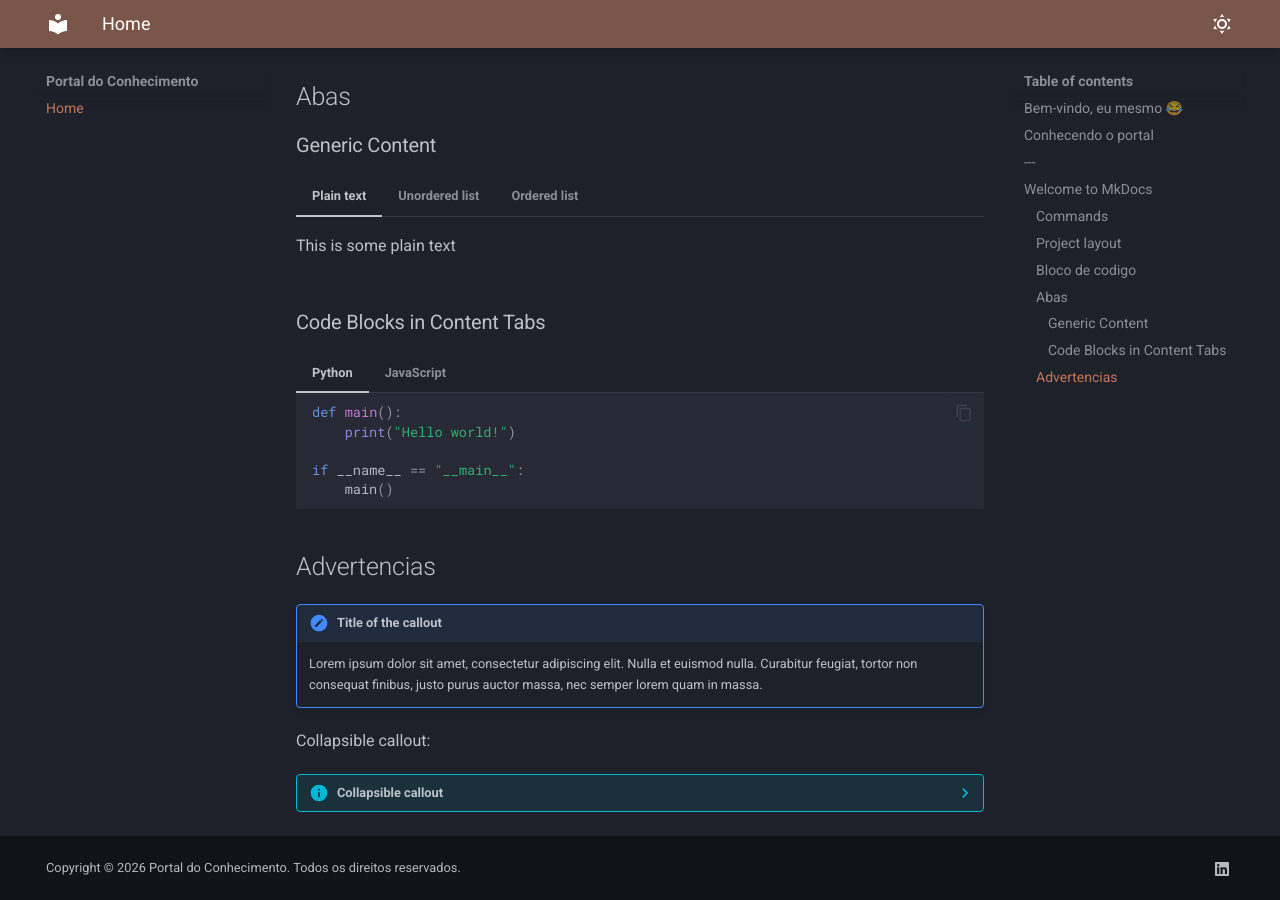
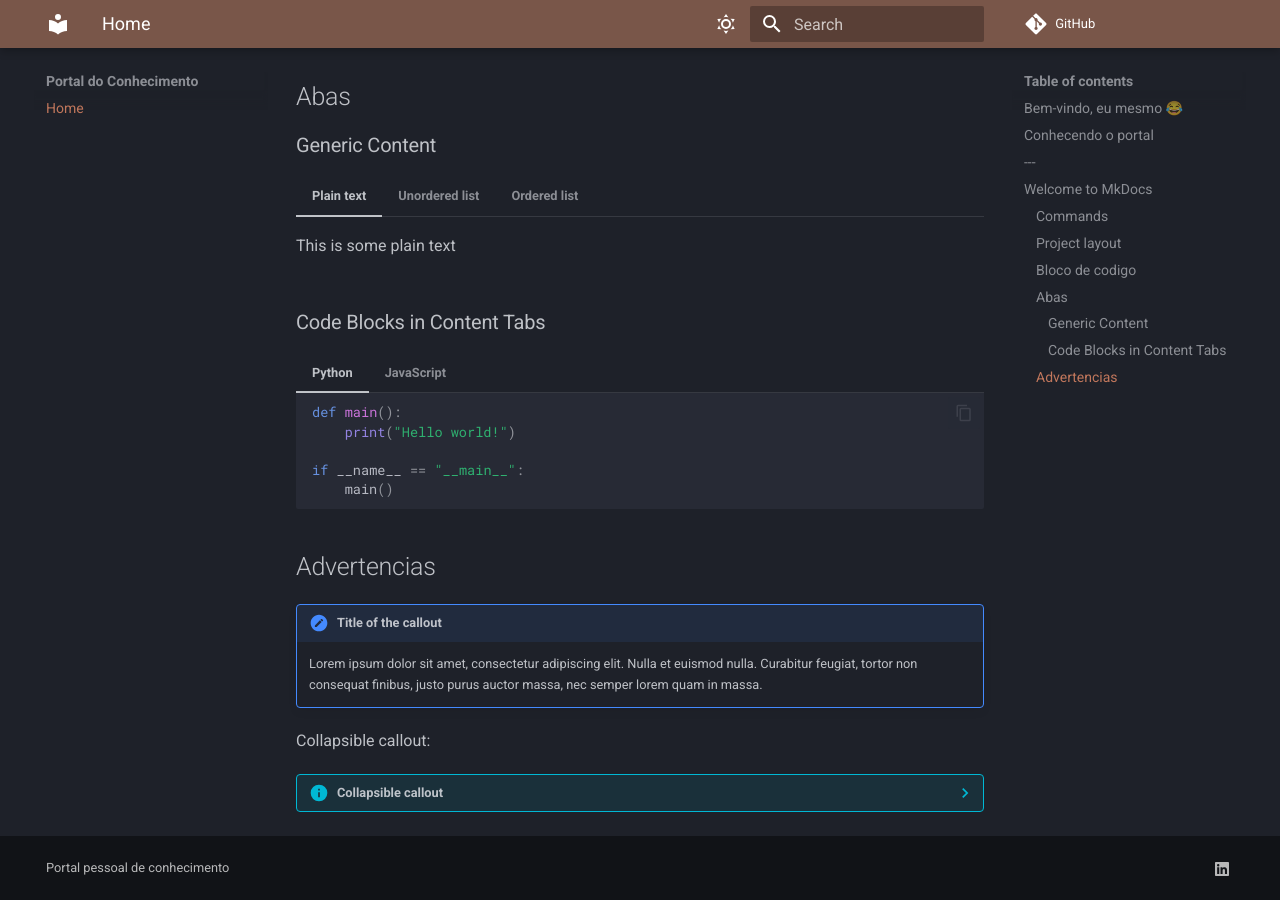
Before and after one commit to ElvisAmorim/base-conhecimento, an MkDocs documentation site: the page built from docs/index.md, in a window 1280 px wide and 900 px high, scrolled down 1241 px. Built offline with MkDocs 1.6.1 and Material for MkDocs 9.7.7, drawn with Linux system fonts in a browser that asks for light colours; comment, search, counter and statistics services are not loaded.

```diff
--- a/mkdocs.yml
+++ b/mkdocs.yml
@@ -1,6 +1,6 @@
 site_name: Portal do Conhecimento
-# repo_url: https://github.com/ElvisAmorim/base-conhecimento
-# repo_name: GitHub
+repo_url: https://github.com/ElvisAmorim/base-conhecimento
+repo_name: GitHub
 
 edit_uri: edit/main/docs/
 
@@ -34,6 +34,8 @@ theme:
     - navigation.footer # navegação no rodapé
     # editar pagina
     # - navigation.tabs
+    - navigation.instant # busca instantania
+    - navigation.sections
     - search.highlight
     - content.action.edit
     # - content.action.view
@@ -72,8 +74,9 @@ extra:
       link: https://www.linkedin.com/in/elvis-amorim/
 
 plugins:
-  - git-revision-date-localized:
-      locale: pt_BR
-      type: timeago
+  - search
+  #- git-revision-date-localized:
+   #   locale: pt_BR
+    #  type: timeago
 
-copyright: "Copyright © 2026 Portal do Conhecimento. Todos os direitos reservados."
+copyright: "Portal pessoal de conhecimento"
```
